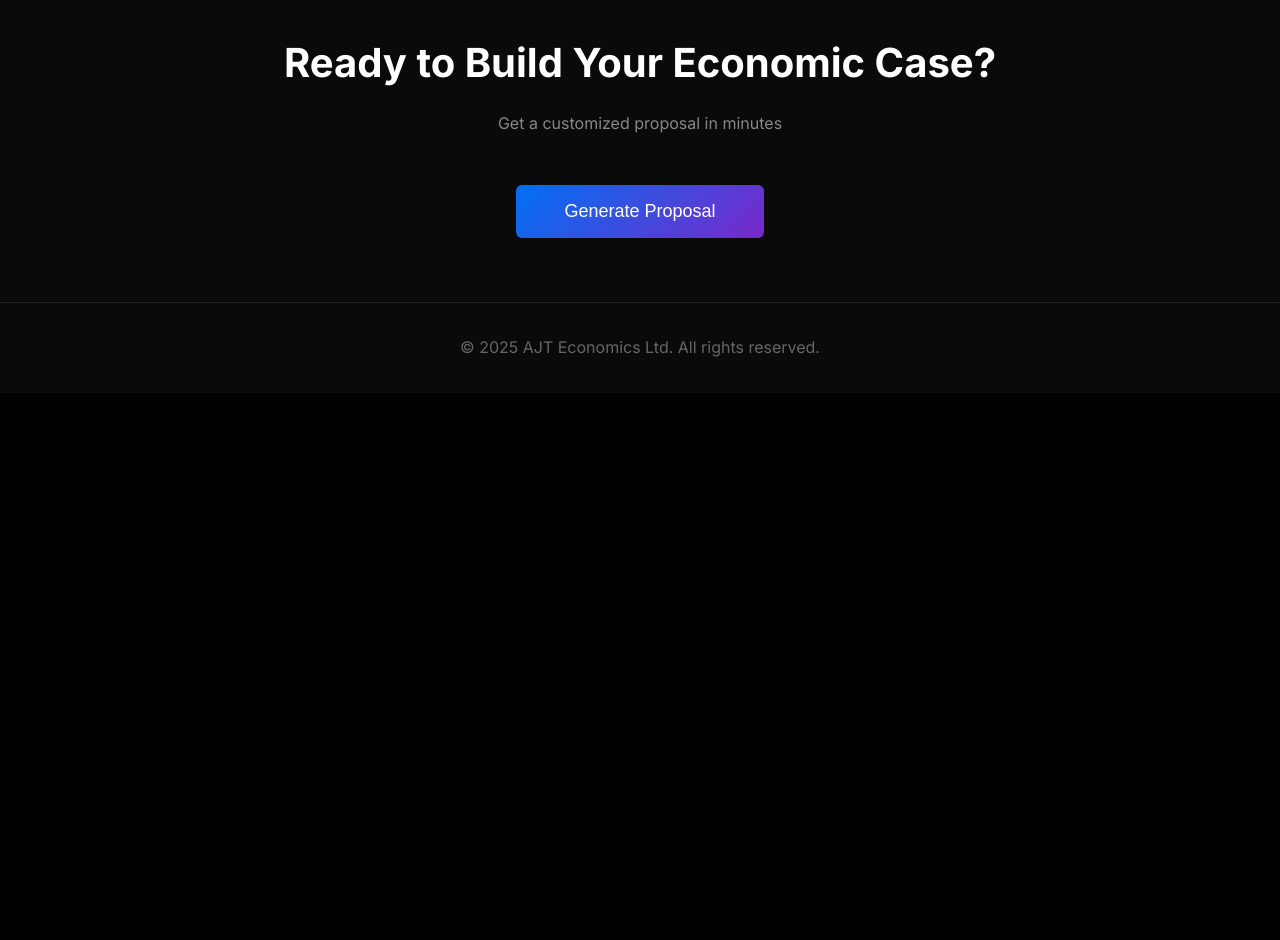
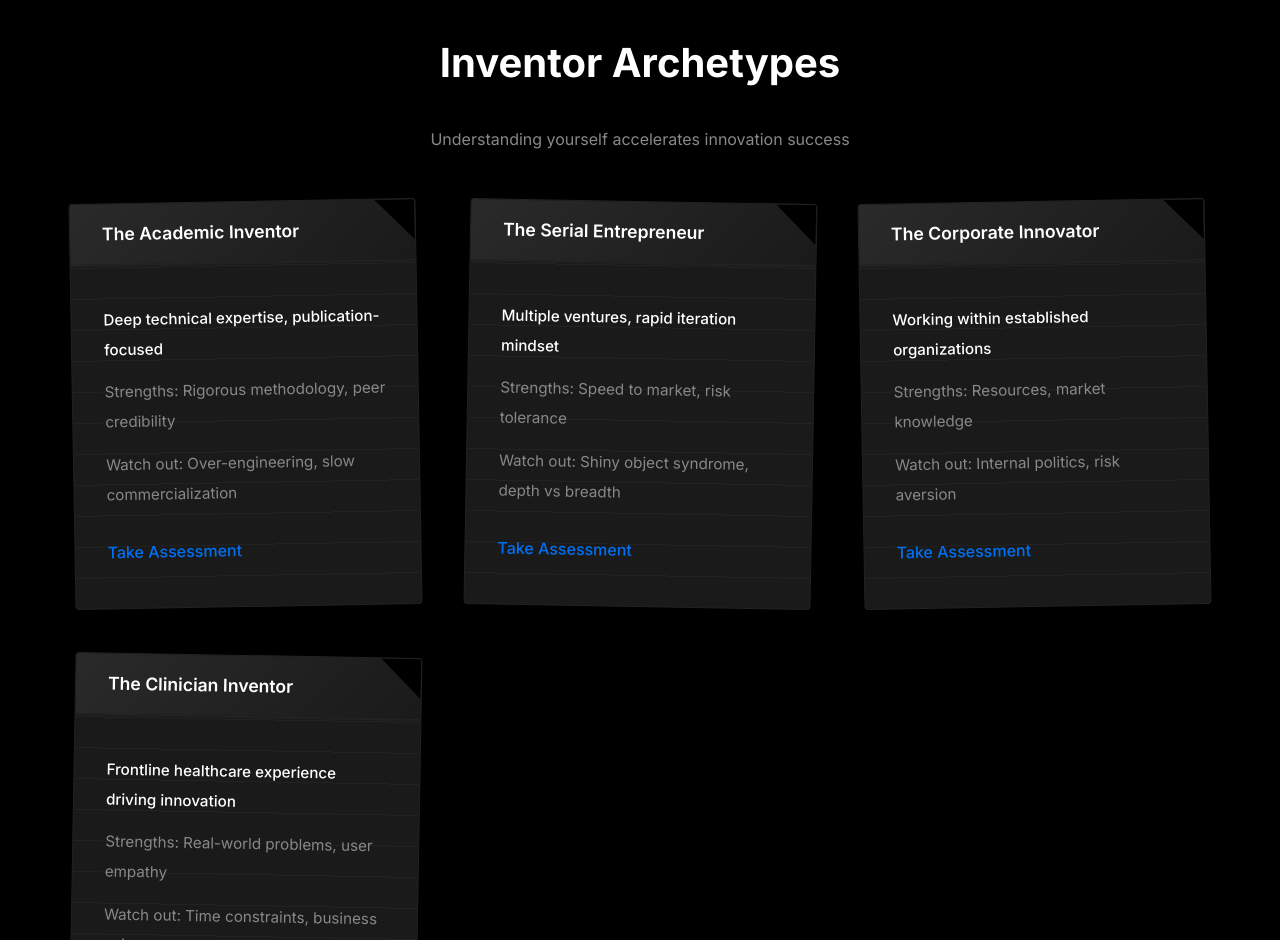
Before and after one commit to alexanderthompson/ajteconomics-web, a plain HTML site: page index.html in a window 1280 px wide. Shown: the part 1860-2800 px from the top of the page. Before the commit the page ends 2253 px from the top, so only its background shows below. Drawn offline with Linux system fonts and the light colour scheme.

Commit message:
Add inventor archetypes section with notepad styling, remove emojis

```diff
--- a/index.html
+++ b/index.html
@@ -54,22 +54,22 @@
         <div class="product-showcase">
             <div class="showcase-track">
                 <div class="showcase-item">
-                    <div class="showcase-icon">📊</div>
+                    <span class="showcase-number">01</span>
                     <span>TRL Assessment</span>
                 </div>
                 <div class="showcase-flow">→</div>
                 <div class="showcase-item">
-                    <div class="showcase-icon">💰</div>
+                    <span class="showcase-number">02</span>
                     <span>ROI Calculator</span>
                 </div>
                 <div class="showcase-flow">→</div>
                 <div class="showcase-item">
-                    <div class="showcase-icon">📋</div>
+                    <span class="showcase-number">03</span>
                     <span>Evidence Planner</span>
                 </div>
                 <div class="showcase-flow">→</div>
                 <div class="showcase-item">
-                    <div class="showcase-icon">📄</div>
+                    <span class="showcase-number">04</span>
                     <span>Proposal Generator</span>
                 </div>
             </div>
@@ -126,6 +126,64 @@
         </div>
     </section>
 
+    <!-- Inventor Archetypes Section -->
+    <section id="archetypes" class="archetypes">
+        <div class="container">
+            <h2>Inventor Archetypes</h2>
+            <p class="section-subtitle">Understanding yourself accelerates innovation success</p>
+            <div class="notebook-container">
+                <div class="notepad">
+                    <div class="notepad-header">
+                        <span class="notepad-title">The Academic Inventor</span>
+                        <span class="notepad-corner"></span>
+                    </div>
+                    <div class="notepad-content">
+                        <p>Deep technical expertise, publication-focused</p>
+                        <p>Strengths: Rigorous methodology, peer credibility</p>
+                        <p>Watch out: Over-engineering, slow commercialization</p>
+                        <a href="/archetypes/academic" class="notepad-link">Take Assessment</a>
+                    </div>
+                </div>
+                <div class="notepad">
+                    <div class="notepad-header">
+                        <span class="notepad-title">The Serial Entrepreneur</span>
+                        <span class="notepad-corner"></span>
+                    </div>
+                    <div class="notepad-content">
+                        <p>Multiple ventures, rapid iteration mindset</p>
+                        <p>Strengths: Speed to market, risk tolerance</p>
+                        <p>Watch out: Shiny object syndrome, depth vs breadth</p>
+                        <a href="/archetypes/entrepreneur" class="notepad-link">Take Assessment</a>
+                    </div>
+                </div>
+                <div class="notepad">
+                    <div class="notepad-header">
+                        <span class="notepad-title">The Corporate Innovator</span>
+                        <span class="notepad-corner"></span>
+                    </div>
+                    <div class="notepad-content">
+                        <p>Working within established organizations</p>
+                        <p>Strengths: Resources, market knowledge</p>
+                        <p>Watch out: Internal politics, risk aversion</p>
+                        <a href="/archetypes/corporate" class="notepad-link">Take Assessment</a>
+                    </div>
+                </div>
+                <div class="notepad">
+                    <div class="notepad-header">
+                        <span class="notepad-title">The Clinician Inventor</span>
+                        <span class="notepad-corner"></span>
+                    </div>
+                    <div class="notepad-content">
+                        <p>Frontline healthcare experience driving innovation</p>
+                        <p>Strengths: Real-world problems, user empathy</p>
+                        <p>Watch out: Time constraints, business naivety</p>
+                        <a href="/archetypes/clinician" class="notepad-link">Take Assessment</a>
+                    </div>
+                </div>
+            </div>
+        </div>
+    </section>
+
     <!-- CTA Section -->
     <section class="cta">
         <div class="container">
--- a/styles/main.css
+++ b/styles/main.css
@@ -229,8 +229,13 @@ body {
     border: 1px solid var(--border);
 }
 
-.showcase-icon {
-    font-size: 1.5rem;
+.showcase-number {
+    font-size: 0.875rem;
+    font-weight: 600;
+    color: var(--primary);
+    background: rgba(0, 112, 243, 0.1);
+    padding: 0.25rem 0.5rem;
+    border-radius: 4px;
 }
 
 .showcase-flow {
@@ -364,6 +369,102 @@ h2 {
     margin-bottom: var(--space-lg);
 }
 
+/* Inventor Archetypes - Notepad Style */
+.archetypes {
+    background: var(--bg-primary);
+    position: relative;
+}
+
+.notebook-container {
+    display: grid;
+    grid-template-columns: repeat(auto-fit, minmax(280px, 1fr));
+    gap: var(--space-lg);
+    margin-top: var(--space-lg);
+}
+
+.notepad {
+    position: relative;
+    background: #1a1a1a;
+    border: 1px solid var(--border);
+    border-radius: 4px;
+    overflow: hidden;
+    transition: all 0.3s ease;
+    transform: rotate(-1deg);
+}
+
+.notepad:nth-child(even) {
+    transform: rotate(1deg);
+}
+
+.notepad:hover {
+    transform: rotate(0deg) scale(1.02);
+    box-shadow: 0 10px 30px rgba(0, 0, 0, 0.5);
+}
+
+.notepad-header {
+    background: linear-gradient(135deg, #2a2a2a 0%, #1a1a1a 100%);
+    padding: var(--space-sm) var(--space-md);
+    border-bottom: 2px solid var(--border);
+    position: relative;
+}
+
+.notepad-title {
+    font-weight: 600;
+    font-size: 1.1rem;
+    color: var(--text-primary);
+}
+
+.notepad-corner {
+    position: absolute;
+    top: 0;
+    right: 0;
+    width: 40px;
+    height: 40px;
+    background: var(--bg-primary);
+    clip-path: polygon(0 0, 100% 0, 100% 100%);
+}
+
+.notepad-content {
+    padding: var(--space-md);
+    background:
+        repeating-linear-gradient(
+            0deg,
+            transparent,
+            transparent 30px,
+            var(--border) 30px,
+            var(--border) 31px
+        );
+    min-height: 200px;
+}
+
+.notepad-content p {
+    margin: 0;
+    padding: 0.4rem 0;
+    color: var(--text-secondary);
+    font-size: 0.95rem;
+    line-height: 30px;
+}
+
+.notepad-content p:first-child {
+    color: var(--text-primary);
+    font-weight: 500;
+}
+
+.notepad-link {
+    display: inline-block;
+    margin-top: var(--space-sm);
+    color: var(--primary);
+    text-decoration: none;
+    font-weight: 500;
+    padding: 0.5rem 0;
+    border-bottom: 2px solid transparent;
+    transition: all 0.2s;
+}
+
+.notepad-link:hover {
+    border-bottom-color: var(--primary);
+}
+
 /* Footer */
 .footer {
     background: var(--bg-secondary);
```
